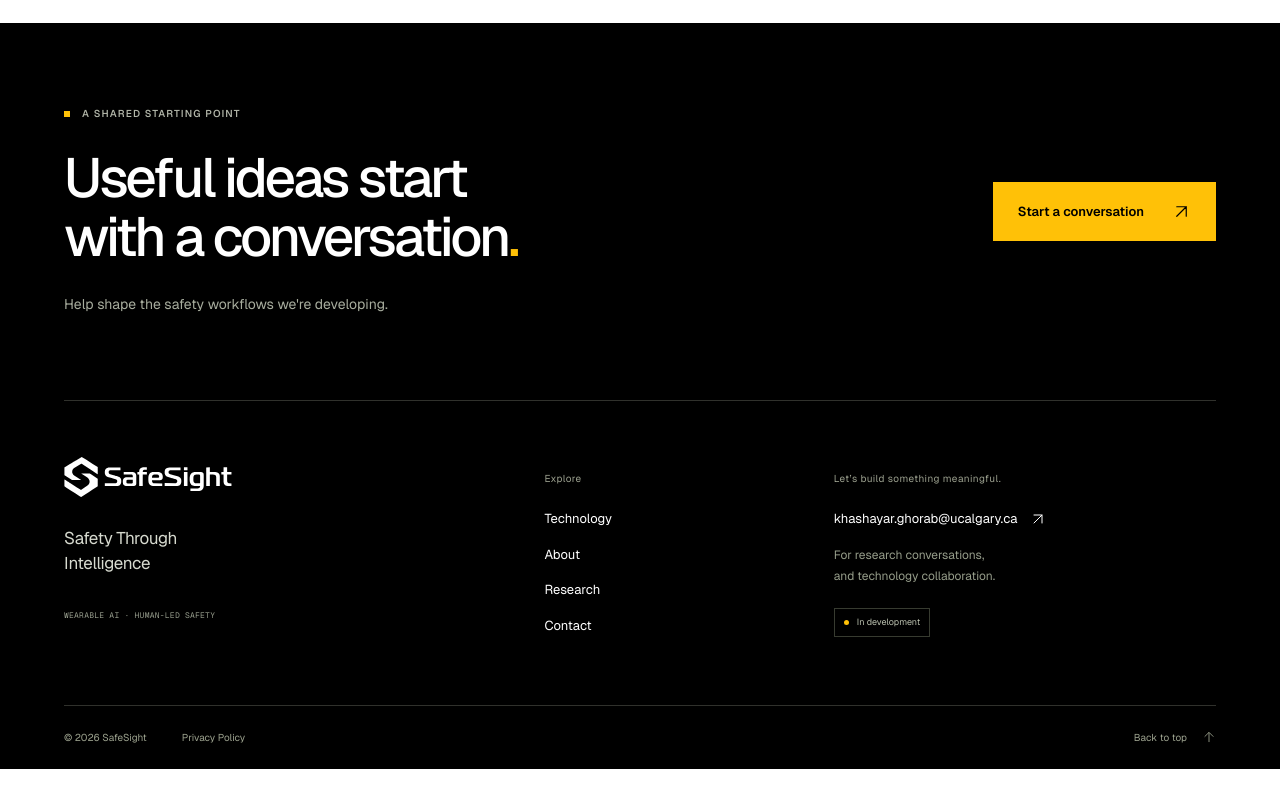
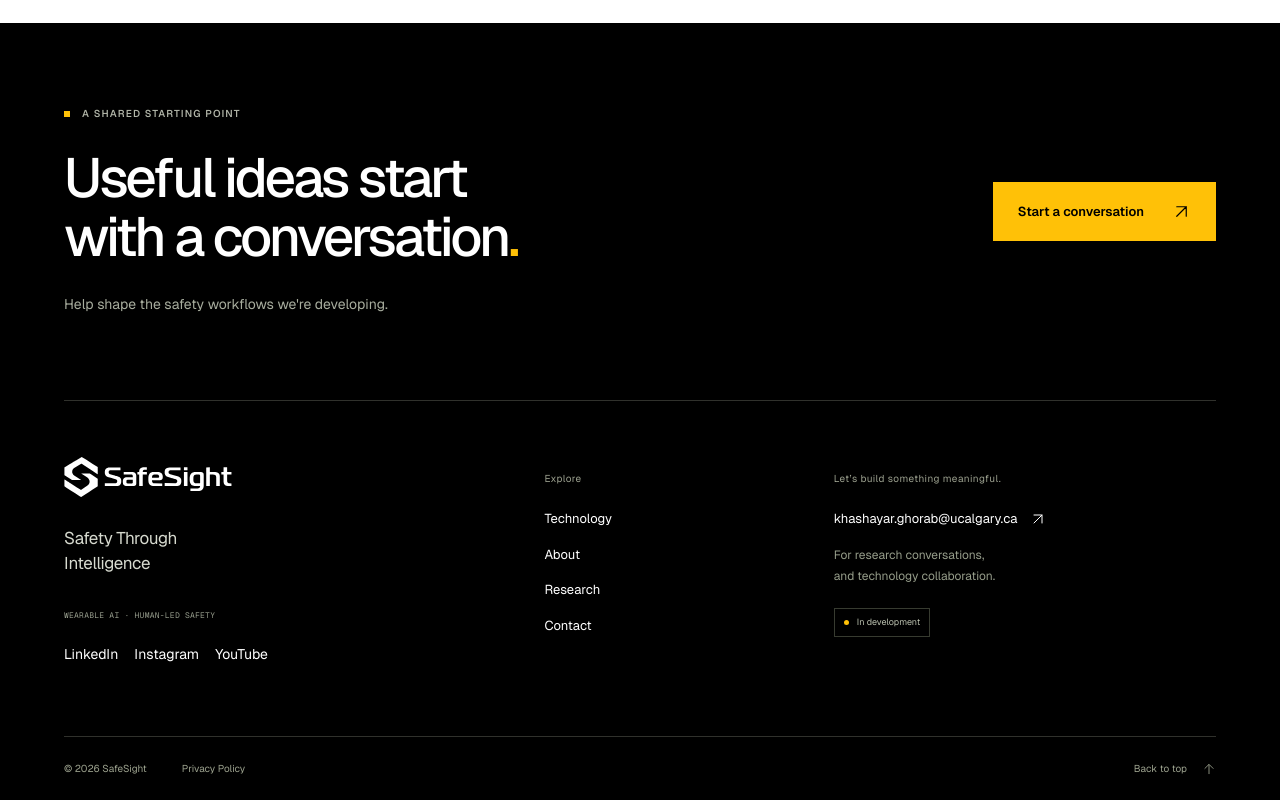
Before and after one commit to Khashayarghorab/Safesight, a Next.js app: page / in a window 1280 px wide. Shown: the part 4663-5463 px from the top of the page. Before the commit the page ends 5432 px from the top, so only its background shows below. Built offline with nearby package versions, Linux system fonts and the light colour scheme.

Commit message:
Link SafeSight social profiles from the site footer

```diff
--- a/components/site.tsx
+++ b/components/site.tsx
@@ -34,7 +34,13 @@ export function Header() {
 export function Footer() {
   return <footer className="site-footer">
     <div className="container footer-main">
-      <div className="footer-brand"><Link className="brand" href="/" aria-label="SafeSight home"><img src="/brand/safesight-white.svg" width="2172" height="724" alt="SafeSight" /></Link><p>Safety Through<br />Intelligence</p><span className="mono muted">WEARABLE AI · HUMAN-LED SAFETY</span></div>
+      <div className="footer-brand"><Link className="brand" href="/" aria-label="SafeSight home"><img src="/brand/safesight-white.svg" width="2172" height="724" alt="SafeSight" /></Link><p>Safety Through<br />Intelligence</p><span className="mono muted">WEARABLE AI · HUMAN-LED SAFETY</span>
+        <nav aria-label="SafeSight social media" className="mt-4 flex flex-wrap gap-x-4 gap-y-1 text-sm">
+          <a className="py-1 hover:text-safety" href="https://www.linkedin.com/company/safesight-ca/">LinkedIn</a>
+          <a className="py-1 hover:text-safety" href="https://www.instagram.com/safesight.ca/">Instagram</a>
+          <a className="py-1 hover:text-safety" href="https://www.youtube.com/@Safesight-ca">YouTube</a>
+        </nav>
+      </div>
       <div className="footer-column"><p className="footer-label">Explore</p>{navigation.slice(1).map(({ href, label }) => <Link key={href} href={href}>{label}</Link>)}</div>
       <div className="footer-column footer-contact"><p className="footer-label">Let’s build something meaningful.</p><a href={`mailto:${site.email}`} className="footer-email">{site.email}<Icon name="diagonal" /></a><p>For research conversations,<br />and technology collaboration.</p><span className="development-tag"><span className="status-dot" />In development</span></div>
     </div>
```
